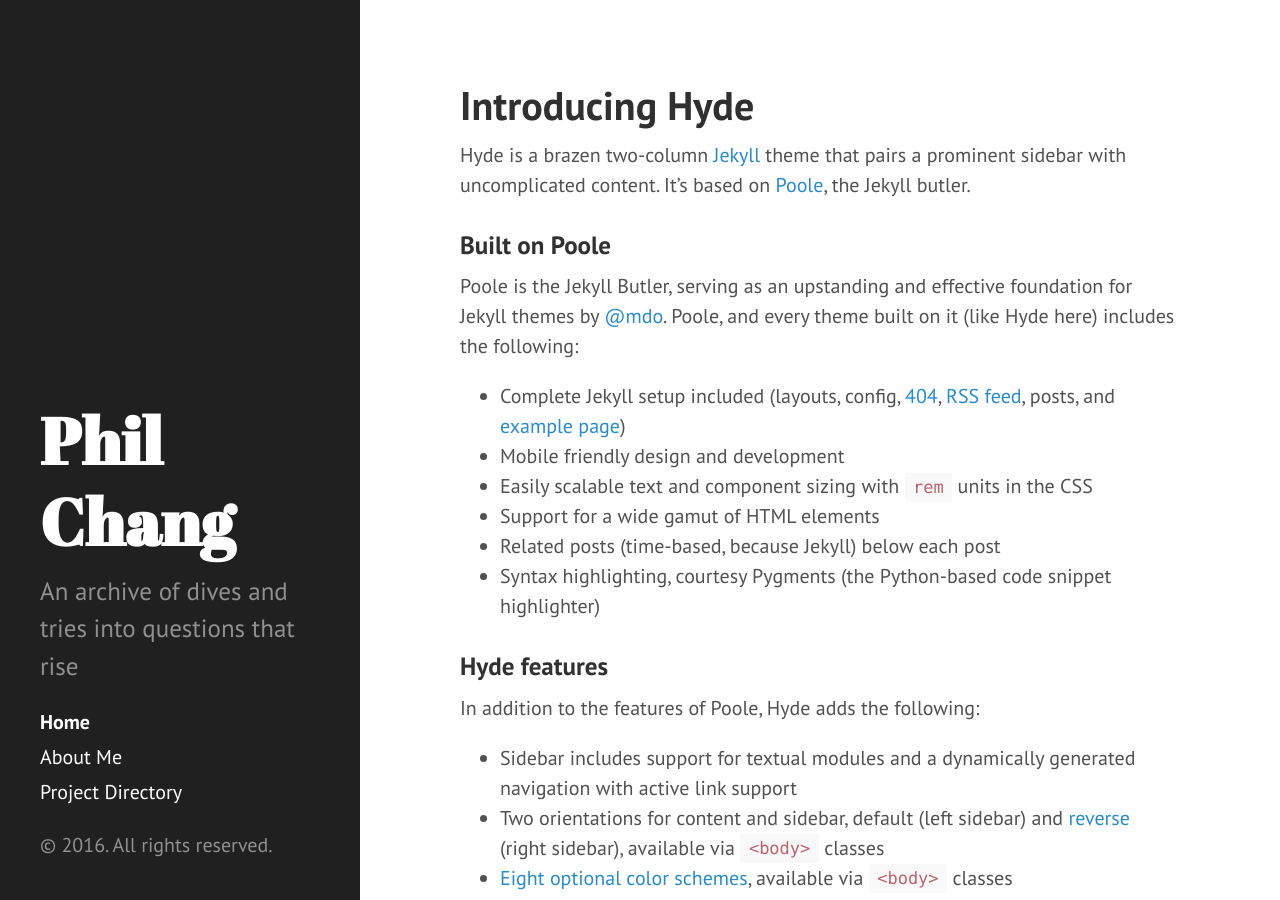
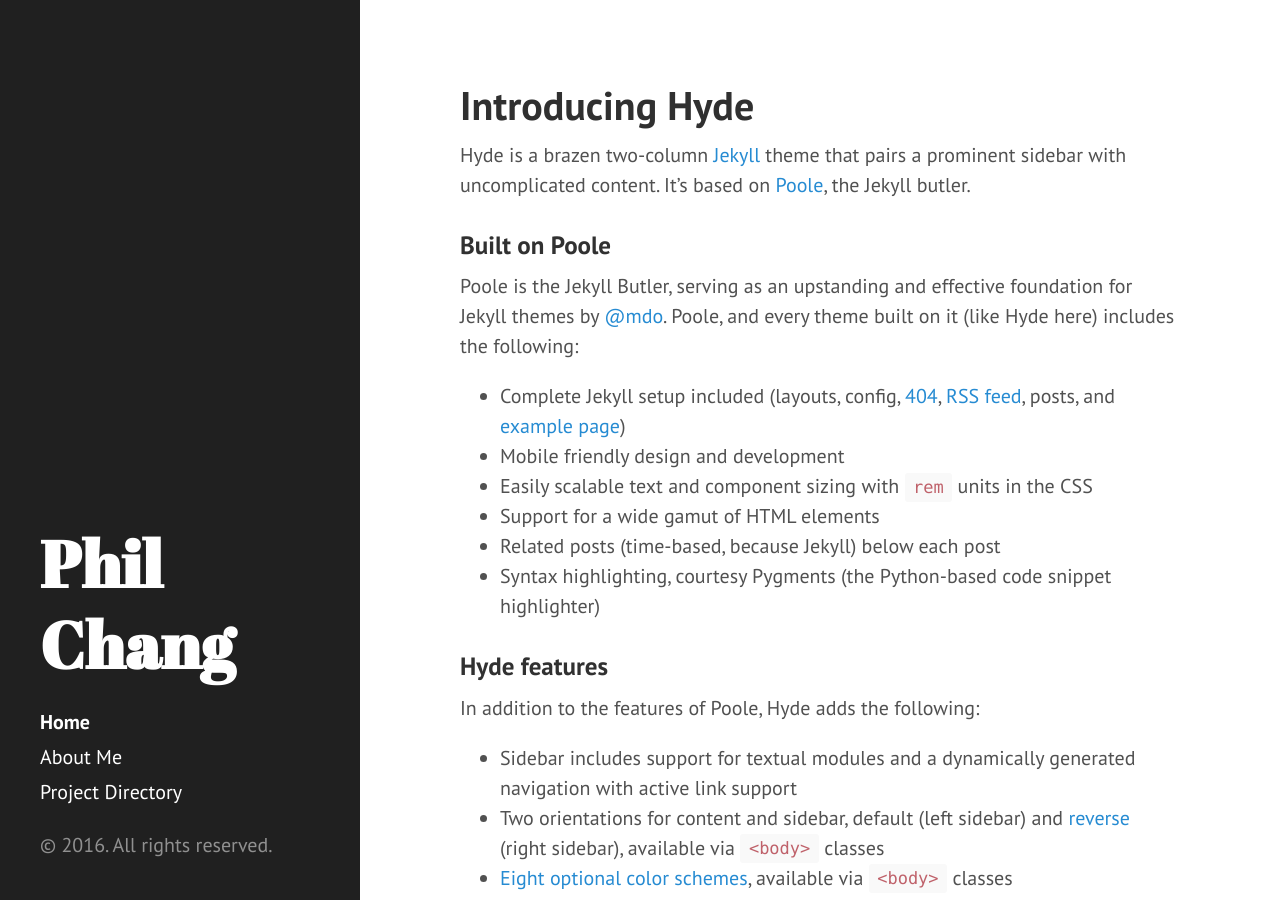
Before and after one commit to philipwilsonchang/philipwilsonchang.github.io, a Jekyll site: the page built from index.html, in a window 1280 px wide and 900 px high. Built offline with Jekyll 4.4.1, drawn with Linux system fonts in a browser that asks for light colours; the list of posts is cut into pages by our own code.

Commit message:
Update _config.yml
Removed tagline and description

```diff
--- a/_config.yml
+++ b/_config.yml
@@ -7,9 +7,9 @@
 
 # Setup
 title:            Phil Chang
-tagline:          'A breakdown of me'
-description:      'An archive of dives and tries into questions that rise'
-url:              http://test.philchang.me
+tagline:          ''
+description:      ''
+url:              http://philchang.me
 baseurl:          /
 
 author:
```
